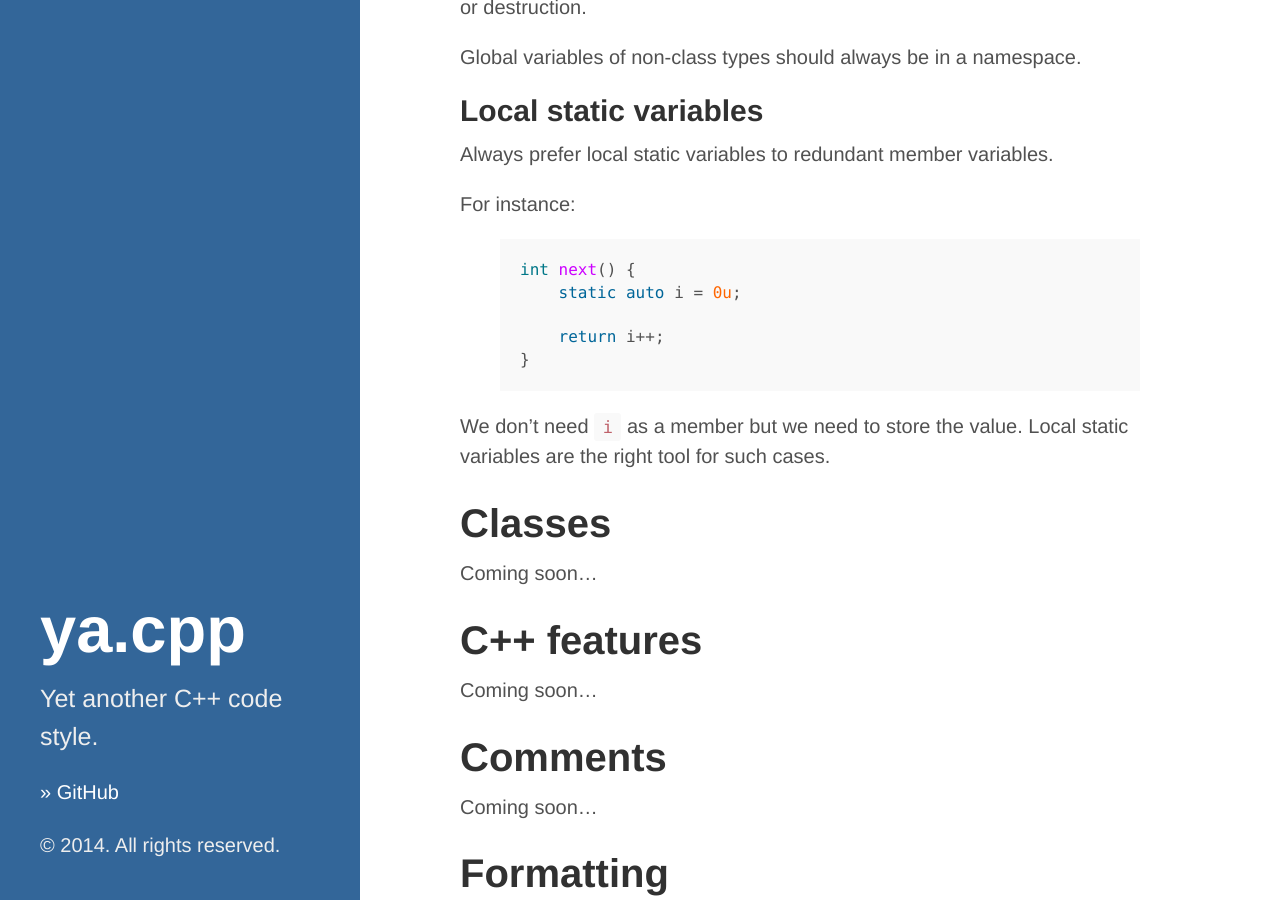
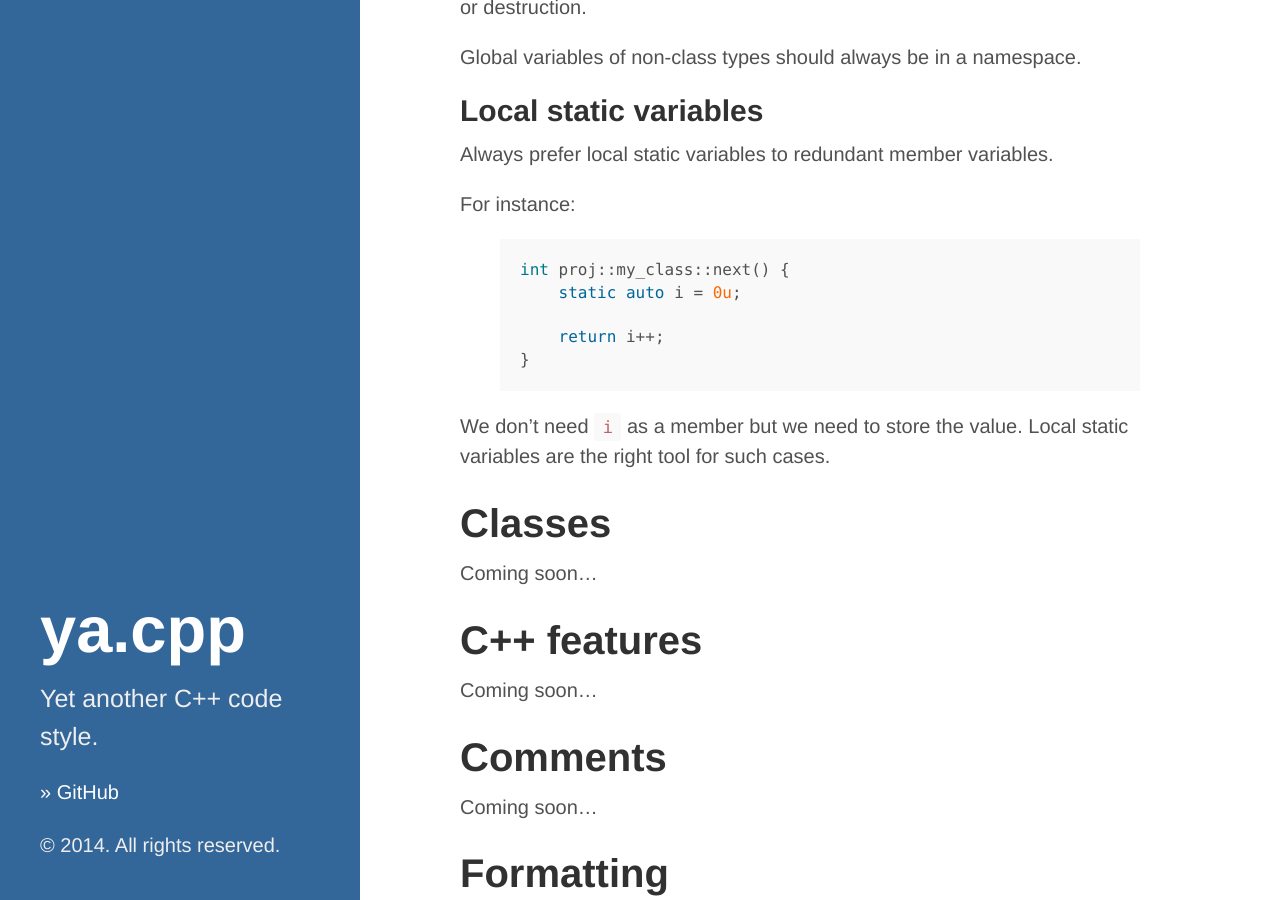
Before and after one commit to atomicptr/ya.cpp, a Jekyll site: the page built from index.html, in a window 1280 px wide and 900 px high, scrolled down 11393 px. Built offline with Jekyll 4.4.1, drawn with Linux system fonts in a browser that asks for light colours; Markdown is read by kramdown in place of the engine named in the settings.

Commit message:
fix name of function to be part of a class

```diff
--- a/_includes/yacpp/scoping.md
+++ b/_includes/yacpp/scoping.md
@@ -65,7 +65,7 @@ Always prefer local static variables to redundant member variables.
 For instance:
 
 {% highlight cpp %}
-int next() {
+int proj::my_class::next() {
     static auto i = 0u;
 
     return i++;
```
